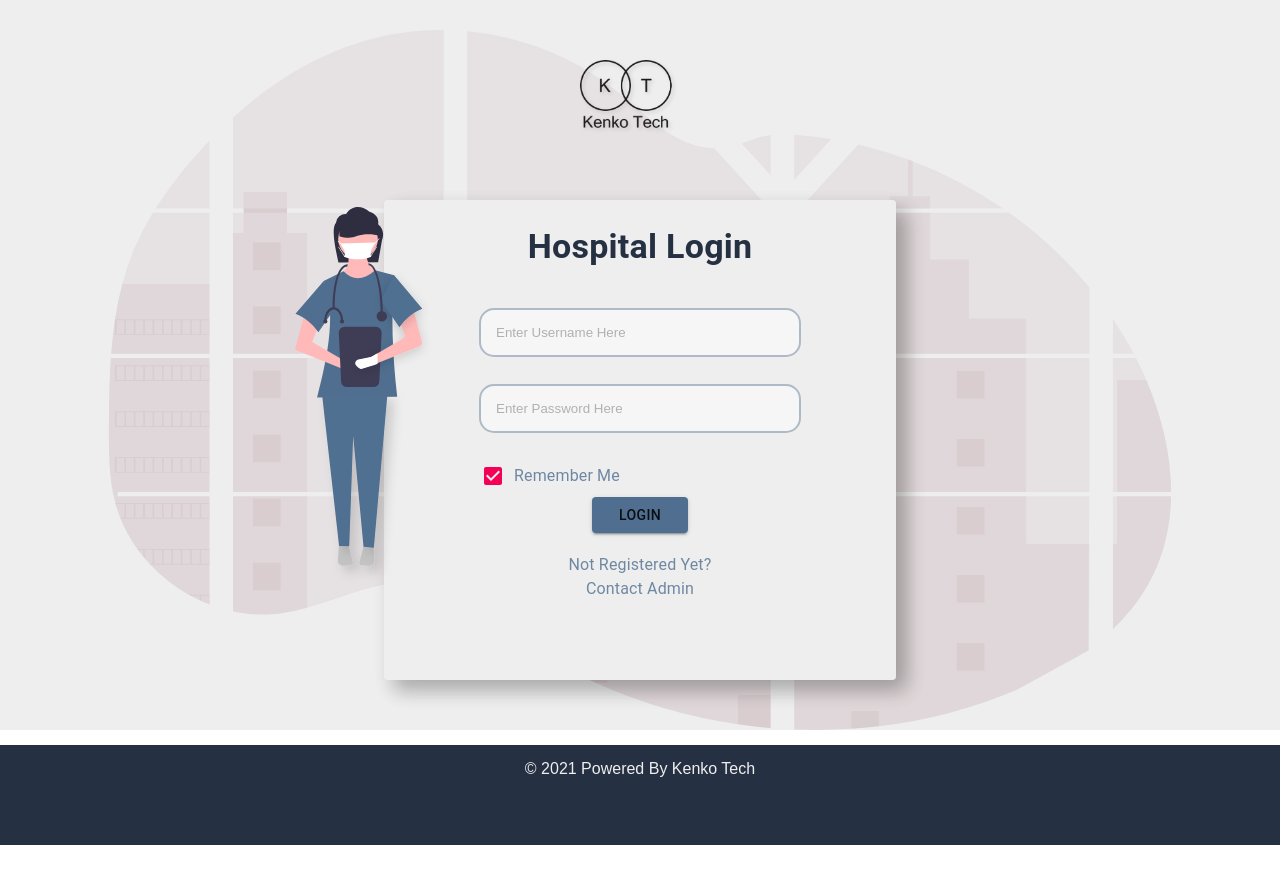
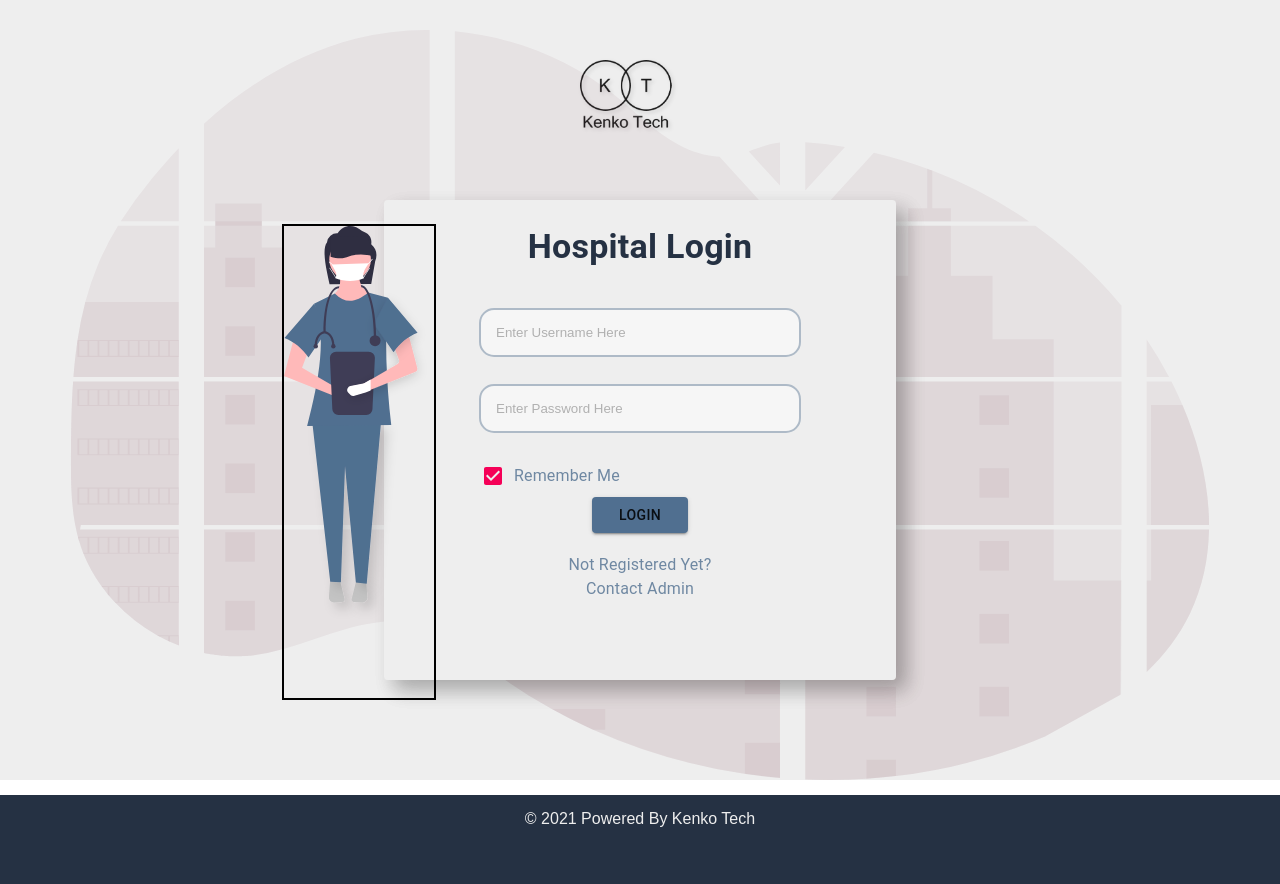
Before and after one commit to 1adityas/HMS, a React (Create React App) app: page / in a window 1280 px wide. Shown: the top 884 px of the page. Before the commit the page ends 845 px from the top, so only its background shows below. Built offline with nearby package versions, Linux system fonts and the light colour scheme.

Commit message:
bug fixed

```diff
--- a/src/components/Login.css
+++ b/src/components/Login.css
@@ -1,5 +1,6 @@
 .lgin{
     background-color: #EEEEEE;
+
 }
 
 .flex-container {
@@ -51,8 +52,23 @@
     grid-template-columns: repeat(11, 1fr);
     /* grid-template-rows: repeat(2, 1fr); */
     width: 100%;
+    border: 2px solid ;
 
 }
+.yo{
+
+    position: absolute;
+    top:28%;
+    left: 22%;
+    /* height: 50%; */
+
+    border: 2px solid;
+    bottom: 100px;
+    /* bottom-; */
+
+}
+
+
 .nurseImgItem {
  /* display: grid; */
 /* grid-area: item1; */
--- a/src/components/Login.js
+++ b/src/components/Login.js
@@ -19,7 +19,7 @@ function Login() {
             </div>
 
             <div className="flex-item2" >
-                <img src ={bg}  height={"700vh"} width={"100%"} ></img>
+                <img src ={bg}  height={"750vh"} width={"100%"} ></img>
             </div>
 
 
@@ -27,13 +27,12 @@ function Login() {
         </div>
         {/* flex terminate */}
 
-        <div className='nurseGrid'>
-        <div className='nurseImgItem'></div>
-        <div className='nurseImgItem'>
 
-            <img src={nurse} height={'72%'} width={'100%'}></img>
-            </div></div>
-   </div>
+
+        <div className='yo'><img src={nurse} height={'85%'} width={'100%'} bottom={'0px'}></img></div>
+
+        </div>
+
     )
 }
 export default Login;
--- a/src/components/footer.js
+++ b/src/components/footer.js
@@ -23,7 +23,7 @@ export default function Footer() {
     <BottomNavigation
     style={{
 
-      'position':'absolute',
+      // 'position':'absolute',
       'margin-top':"15px",
       // 'bottom':'0px',
      'height':"100px",}}
```
